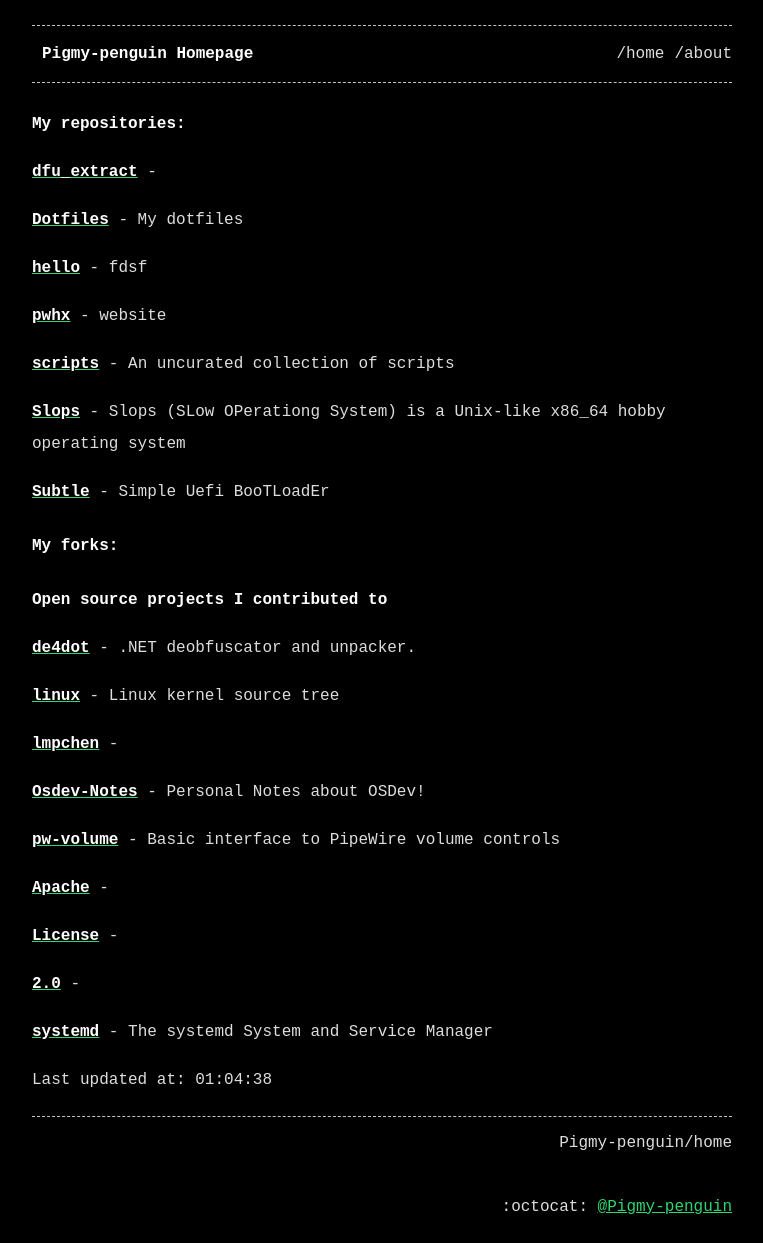
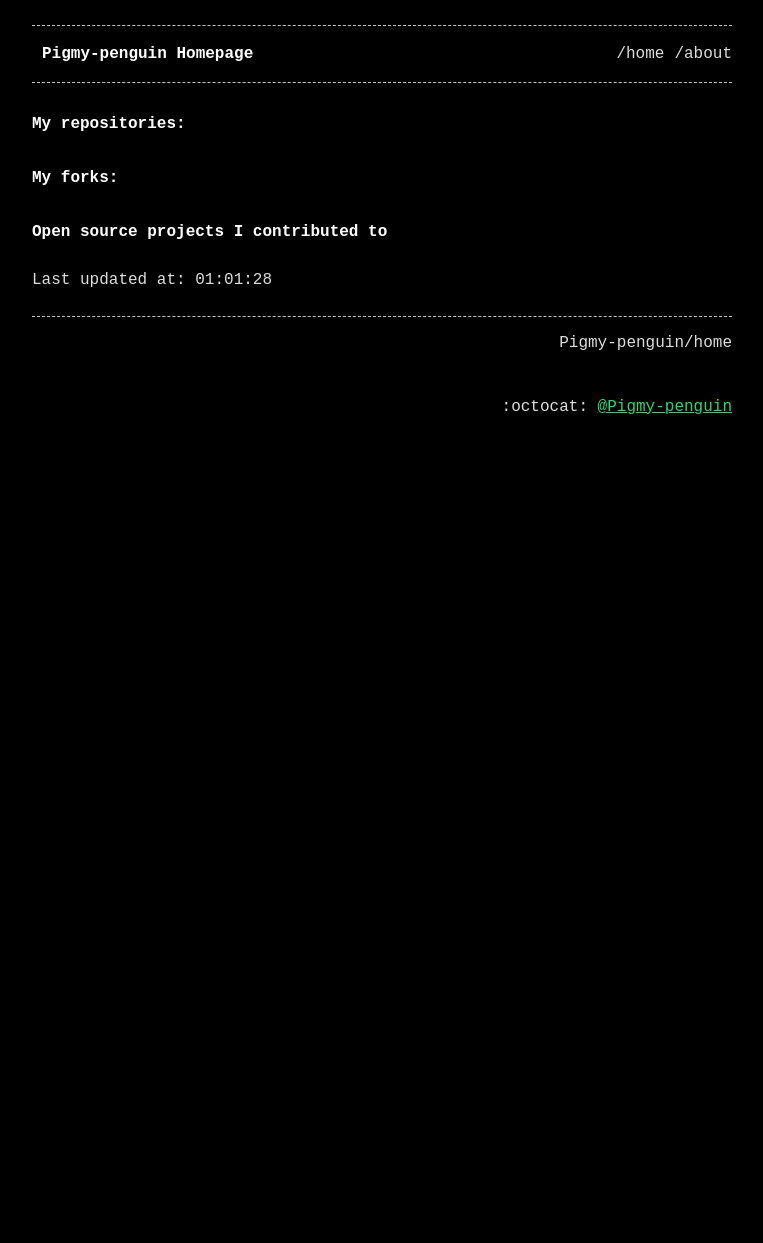
Before and after one commit to Pigmy-penguin/Pigmy-penguin.github.io, a Jekyll site: the page built from index.md, in a window 1280 px wide. Shown: the whole page, without its empty margins (258-1021 px from the left). Built offline with Jekyll 4.4.1, drawn with Linux system fonts in a browser that asks for light colours; after the commit the page ends 900 px from its top, so only the background shows below that.

Commit message:
Auto updating the website

```diff
--- a/index.md
+++ b/index.md
@@ -7,40 +7,8 @@ title: Pigmy-penguin Homepage
 
 ## My repositories:
 
-[**dfu_extract**](https://github.com/Pigmy-penguin/dfu_extract) -
-
-[**Dotfiles**](https://github.com/Pigmy-penguin/Dotfiles) - My dotfiles
-
-[**hello**](https://github.com/Pigmy-penguin/hello) - fdsf
-
-[**pwhx**](https://github.com/Pigmy-penguin/pwhx) - website
-
-[**scripts**](https://github.com/Pigmy-penguin/scripts) - An uncurated collection of scripts
-
-[**Slops**](https://github.com/Pigmy-penguin/Slops) - Slops (SLow OPerationg System) is a Unix-like x86_64 hobby operating system
-
-[**Subtle**](https://github.com/Pigmy-penguin/Subtle) - Simple Uefi BooTLoadEr
-
 ## My forks:
 ### Open source projects I contributed to
 
-[**de4dot**](https://github.com/Pigmy-penguin/de4dot) - .NET deobfuscator and unpacker.
 
-[**linux**](https://github.com/Pigmy-penguin/linux) - Linux kernel source tree
-
-[**lmpchen**](https://github.com/Pigmy-penguin/lmpchen) -
-
-[**Osdev-Notes**](https://github.com/Pigmy-penguin/Osdev-Notes) - Personal Notes about OSDev!
-
-[**pw-volume**](https://github.com/Pigmy-penguin/pw-volume) - Basic interface to PipeWire volume controls
-
-[**Apache**](https://github.com/Pigmy-penguin/Apache) -
-
-[**License**](https://github.com/Pigmy-penguin/License) -
-
-[**2.0**](https://github.com/Pigmy-penguin/2.0) -
-
-[**systemd**](https://github.com/Pigmy-penguin/systemd) - The systemd System and Service Manager
-
-
-Last updated at: 01:04:38
+Last updated at: 01:01:28
```
Also changed, not shown: 2 other files.
